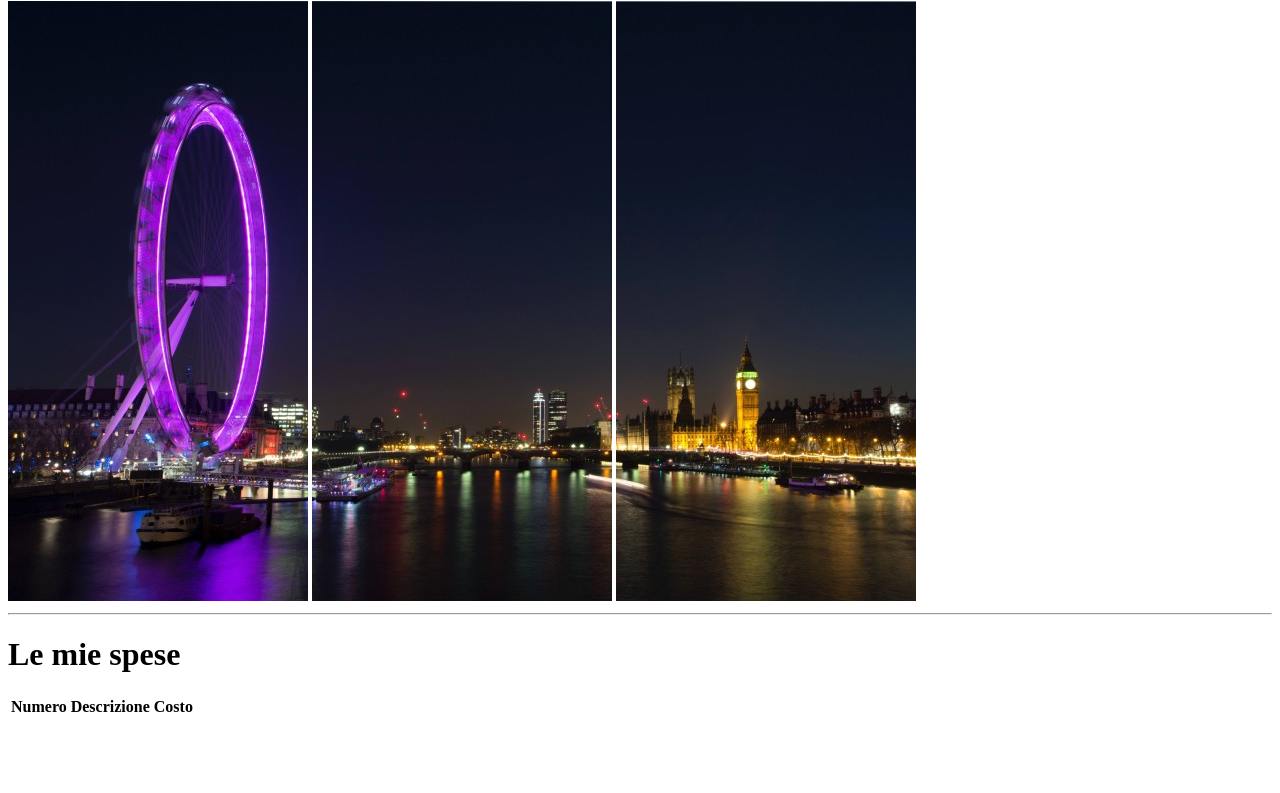
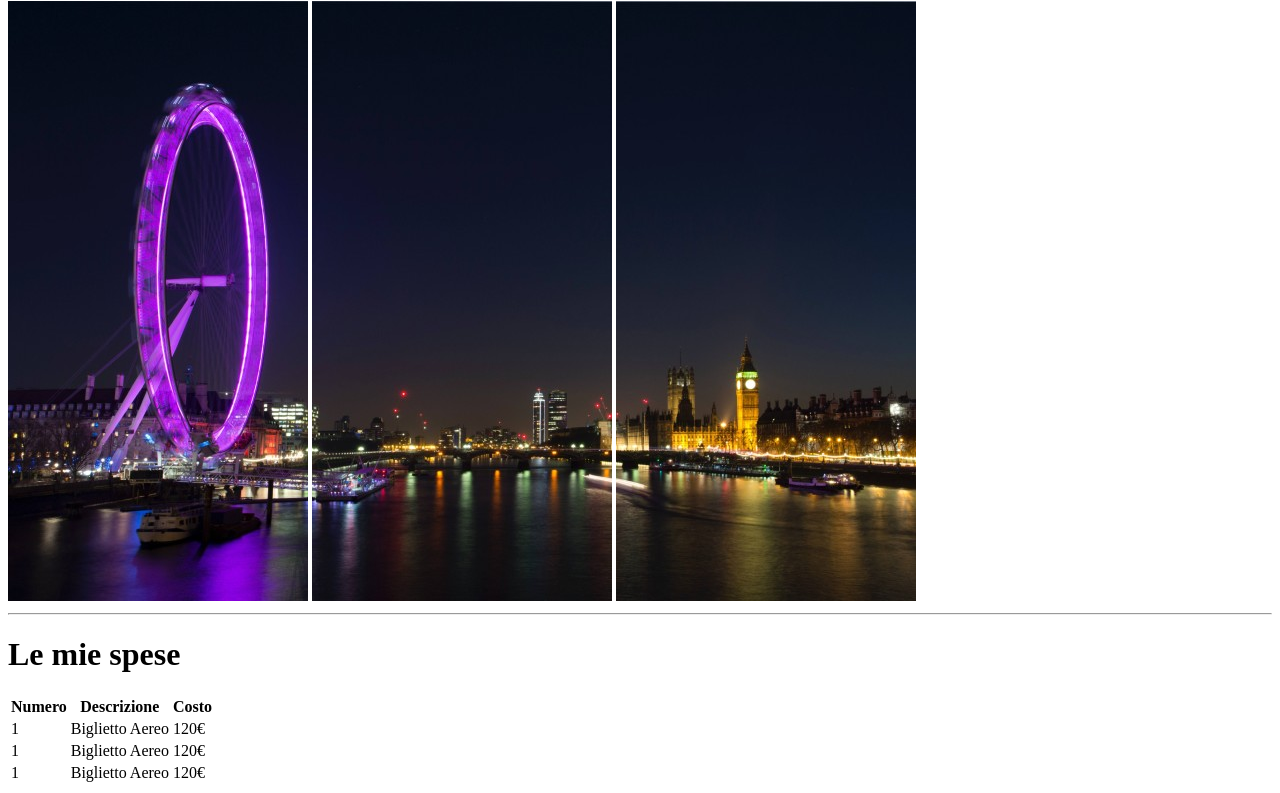
Before and after one commit to JustAPC/html-london-trip, a plain HTML site: page index.html in a window 1280 px wide. Shown: the part 79-872 px from the top of the page. Before the commit the page ends 806 px from the top, so only its background shows below. Drawn offline with Linux system fonts and the light colour scheme.

Commit message:
stesura body tabella

```diff
--- a/index.html
+++ b/index.html
@@ -20,7 +20,7 @@
         <h1>Le mie spese</h1>
 
         <table>
-            <thead>
+            <thead> <!-- INTESTAZIONE TABELLA -->
                 <tr>
                     <th><strong>Numero</strong></th>
                     <th><strong>Descrizione</strong></th>
@@ -28,6 +28,26 @@
                 </tr>
             </thead>
 
+            <tbody> <!-- CORPO TABELLA -->
+                <tr>
+                    <td>1</td>
+                    <td>Biglietto Aereo</td>
+                    <td>120€</td>
+                </tr>
+                <tr>
+                    <td>1</td>
+                    <td>Biglietto Aereo</td>
+                    <td>120€</td>
+                </tr>
+                <tr>
+                    <td>1</td>
+                    <td>Biglietto Aereo</td>
+                    <td>120€</td>
+                </tr>
+            </tbody>
+
+
+
         </table>
     </main>
 
```
